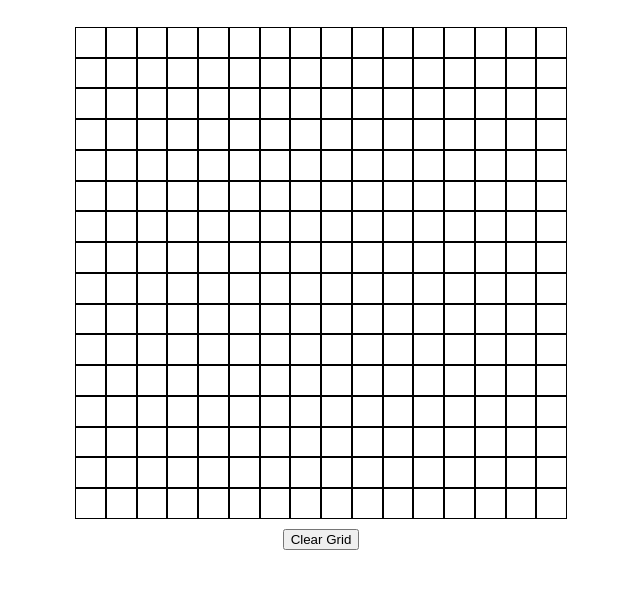
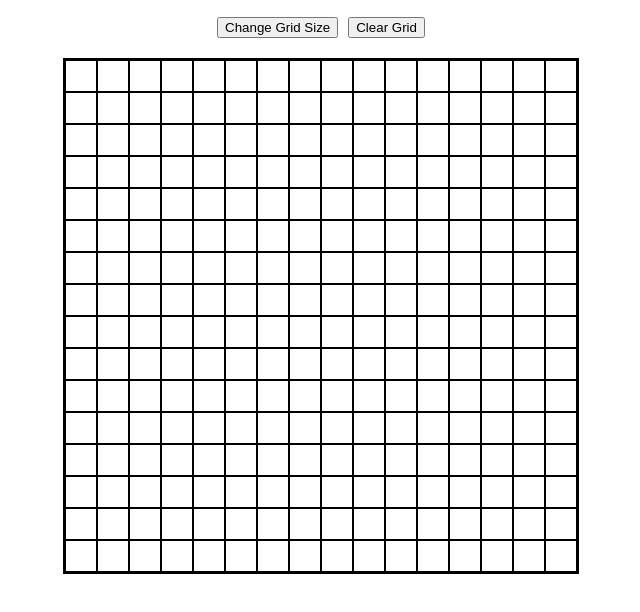
Before and after one commit to Patel-Adit318/etch-a-sketch, a plain HTML site: page index.html in a window 1280 px wide. Shown: the part 50-662 px from the top of the page, without its empty margins (319-959 px from the left). Drawn offline with Linux system fonts and the light colour scheme.

Commit message:
Added functionality to adjust grid size

```diff
--- a/index.html
+++ b/index.html
@@ -10,9 +10,12 @@
     <h2>Etch-A-Sketch Project</h2>
   </header>
 
+  <div class="controls">
+    <button class="resize">Change Grid Size</button>
+    <button class="clear">Clear Grid</button>
+  </div>
+
   <div class="container"></div>
-
-  <button class="clear"> Clear Grid </button>
 
   <script src="./javascript.js"></script>
 </body>
--- a/javascript.js
+++ b/javascript.js
@@ -1,13 +1,25 @@
 const container = document.querySelector(".container");
+const CONTAINER_SIZE = 512;
+function createGrid(size) {
 
-for(let i=1;i<=16*16;i++) {
-    const div = document.createElement("div");
-    div.addEventListener("mouseover", () => {
-        div.style.backgroundColor="black";
-    })
-    container.appendChild(div);
+    container.innerHTML='';
+    const squareSize = CONTAINER_SIZE / size;
+    for(let i=1;i<=size*size;i++) {
+        const square = document.createElement("div");
+        //set heigh and width for initial grid squares
+        square.style.height = `${squareSize}px`;
+        square.style.width = `${squareSize}px`;
+
+        square.addEventListener("mouseover", () => {
+            square.style.backgroundColor="black";
+        })
+        container.appendChild(square);
+    }
 }
 
+createGrid(16);
+
+//Clear Grid
 const clearBtn = document.querySelector(".clear");
 
 clearBtn.addEventListener("click", () => {
@@ -15,4 +27,21 @@ clearBtn.addEventListener("click", () => {
     allGrids.forEach(grid => {
         grid.style.backgroundColor = "white";
     });
-})
+});
+
+
+//Resize Grid
+const resizeBtn = document.querySelector(".resize");
+
+resizeBtn.addEventListener("click", () => {
+    let gridSize = prompt("Enter number of squares per side (max 100): ", "16");
+    if(gridSize == null) return;
+
+    gridSize = parseInt(gridSize);
+    if(isNaN(gridSize) || gridSize<1 || gridSize>100){
+        alert("Invalid input provided");
+        return;
+    }
+
+    createGrid(gridSize);
+});
--- a/style.css
+++ b/style.css
@@ -5,19 +5,22 @@ body {
     align-items: center;
 }
 
+.controls {
+    margin-bottom: 20px;
+    display: flex;
+    gap: 10px;
+}
+
 .container {
-    flex-grow:1;
-    padding: 10px;
-    display:flex;
+    display: flex;
     height: 512px;
     width: 512px;
     flex-wrap: wrap;
-    box-sizing: border-box;
+    box-sizing: content-box;
+    border: 2px solid;
 }
 
 .container div{
-    height:6.25%;
-    width:6.25%;
     box-sizing: border-box;
     border: 1px solid;
 }
```
